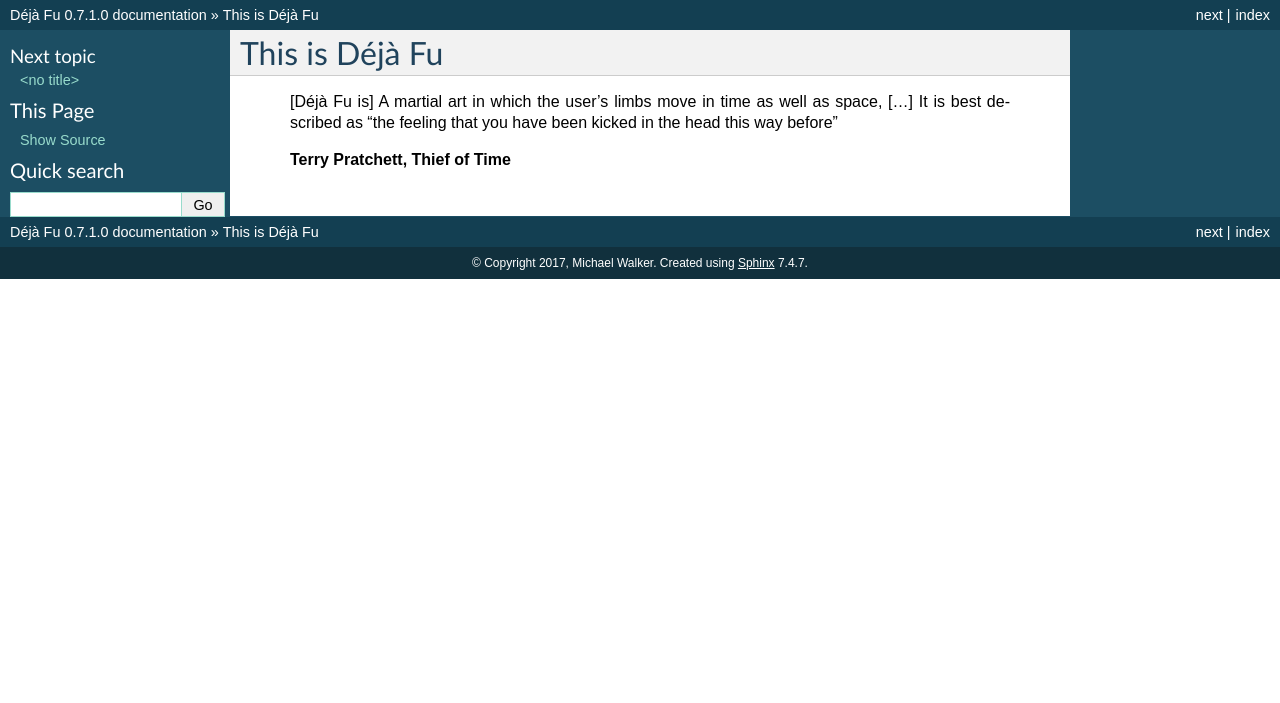
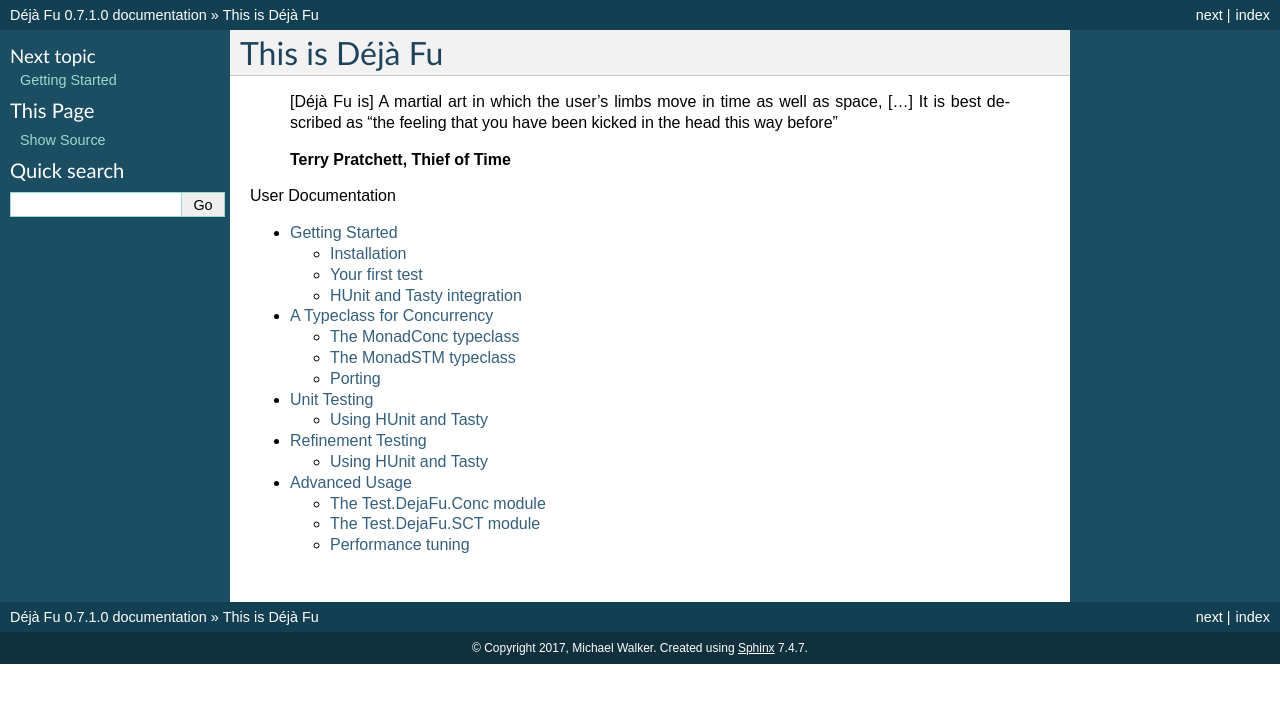
Before and after one commit to barrucadu/dejafu, a Sphinx documentation site: the page built from doc/index.rst, in a window 1280 px wide. Shown: the top 703 px of the page. Built offline with Sphinx 7.4.7, drawn with Linux system fonts in a browser that asks for light colours.

Commit message:
Sections and headings

```diff
--- /dev/null
+++ b/doc/advanced.rst
@@ -0,0 +1,11 @@
+Advanced Usage
+==============
+
+The Test.DejaFu.Conc module
+---------------------------
+
+The Test.DejaFu.SCT module
+--------------------------
+
+Performance tuning
+------------------
--- /dev/null
+++ b/doc/getting_started.rst
@@ -0,0 +1,11 @@
+Getting Started
+===============
+
+Installation
+------------
+
+Your first test
+---------------
+
+HUnit and Tasty integration
+---------------------------
--- a/doc/index.rst
+++ b/doc/index.rst
@@ -7,6 +7,15 @@
 
     **Terry Pratchett, Thief of Time**
 
+.. toctree::
+   :maxdepth: 2
+   :caption: User Documentation
+
+   getting_started
+   typeclass
+   unit_testing
+   refinement_testing
+   advanced
 
 .. toctree::
    :maxdepth: 2
--- /dev/null
+++ b/doc/refinement_testing.rst
@@ -0,0 +1,5 @@
+Refinement Testing
+==================
+
+Using HUnit and Tasty
+---------------------
--- /dev/null
+++ b/doc/typeclass.rst
@@ -0,0 +1,11 @@
+A Typeclass for Concurrency
+===========================
+
+The MonadConc typeclass
+-----------------------
+
+The MonadSTM typeclass
+----------------------
+
+Porting
+-------
--- /dev/null
+++ b/doc/unit_testing.rst
@@ -0,0 +1,5 @@
+Unit Testing
+============
+
+Using HUnit and Tasty
+---------------------
```
